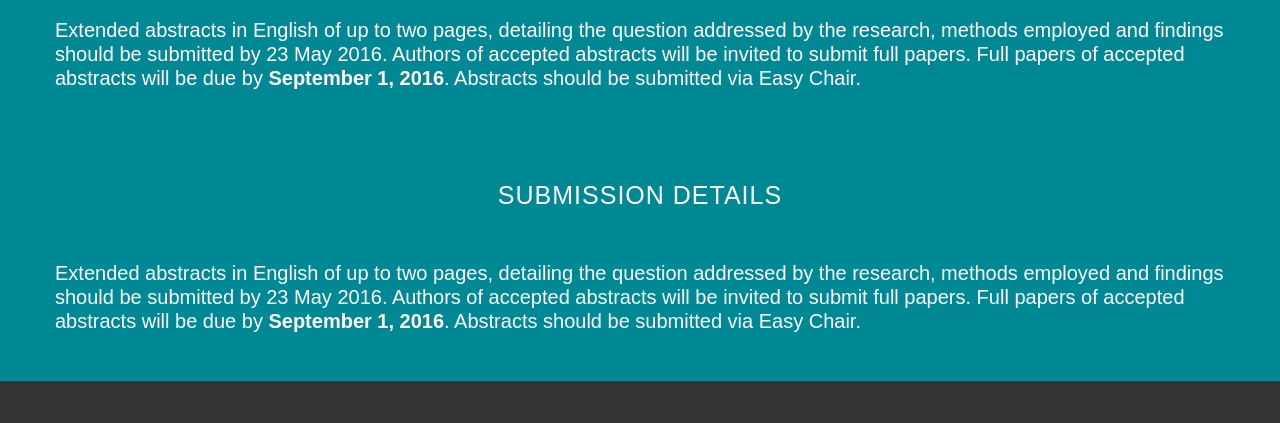
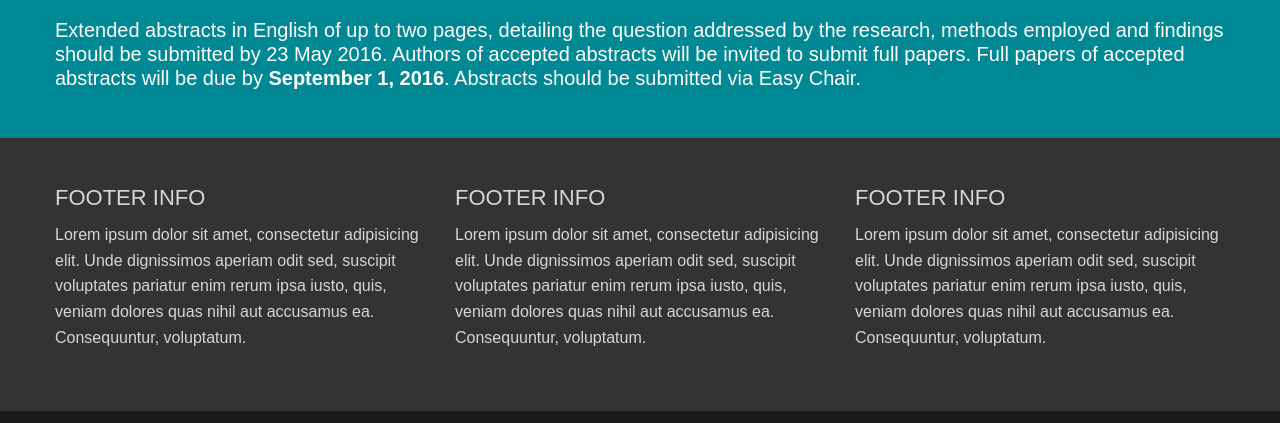
Before and after one commit to GovLab/open-data-symposium-2016, a plain HTML site: page public/abstract.html in a window 1280 px wide. Shown: the part 1260-1683 px from the top of the page. Drawn offline with nearby package versions, Linux system fonts and the light colour scheme; a script that the page names is missing.

Commit message:
Removes section

```diff
--- a/public/abstract.html
+++ b/public/abstract.html
@@ -96,22 +96,6 @@
         </div>
 </section>
 
-<section id="submission-details" class="b-slide m-teal">
-    <header>
-        <h4>Submission Details</h4>
-    </header>
-    <div class="row e-content">
-        <div class="large-12 column">
-            <h3>Extended abstracts in English of up to two pages, detailing the question addressed by the research, methods employed and findings should be submitted by 23 May 2016. Authors of accepted abstracts will be invited to submit full papers. Full papers of accepted abstracts will be due by <b>September 1, 2016</b>. Abstracts should be submitted via Easy Chair.</h3>
-        </div>
-        </div>
-</section>
-
-
-
-
-
-
     </main>
 
     <footer class='b-footer'>
```
Also changed, not shown: source/templates/abstract.html (+0 -16 lines).
